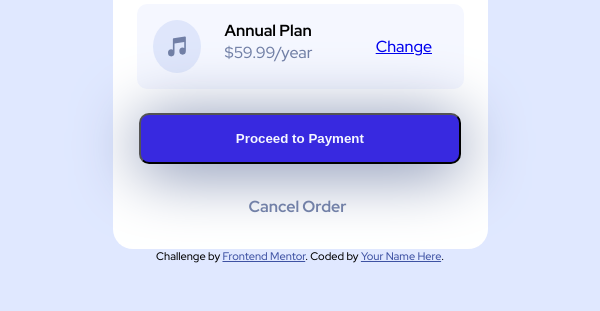
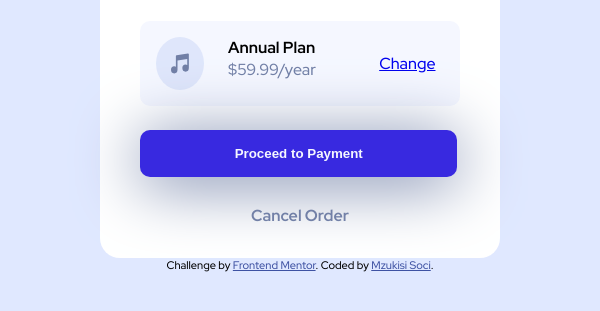
Before and after one commit to Mzu-Soci/Order-summary-card-solution, a plain HTML site: page index.html in a window 600 px wide. Shown: the part 379-690 px from the top of the page. Drawn offline with Linux system fonts and the light colour scheme.

Commit message:
Add media queries for desktop and mobile

```diff
--- a/css/style.css
+++ b/css/style.css
@@ -1,27 +1,70 @@
+@media only screen and (max-width: 600px) {
+    .container {
+        max-width: 375px;
+    }
+
+    .image {
+        height: 183px;
+    }
+
+    .pricing {
+        margin: 1.5em;
+    }
+
+    button {
+        margin: 0 2em;
+        padding: 1.2em 7.2em;
+    }
+
+    .cancel {
+        padding: 1.75em 8.5em;
+    }
+}
+
+@media only screen and (min-width: 600px) {
+    .container {
+        max-width: 400px;
+    }
+
+    .image {
+        height: 200px;
+    }
+
+    .pricing {
+        margin: 1.5em 2.5em;
+    }
+
+    button {
+        margin: 0 3em;
+        padding: 1.2em 7.1em;
+    }
+
+    .cancel {
+        padding: 1.75em 8.5em 2em;
+    }
+}
+
 body {
     background-color: hsl(225, 100%, 94%);
     font-family: 'Red Hat Display', sans-serif;
 }
 
 .container {
-    /* background-color: hsl(225, 100%, 98%); */
     background-color: white;
     border-radius: 20px;
-    max-width: 375px;
     margin: auto;
 }
 
 .image {
-    height: 183px;
+    margin-bottom: 2rem;
+    background-size:contain;
     background-image: url(../images/illustration-hero.svg);
-    background-size:contain;
     border-radius: 20px 20px 0 0 ;
     background-repeat: no-repeat;
-    margin-bottom: 2rem;
 }
 
+/* Text Area */
 .text-area {
-    /* font-family: 'Red Hat Display', sans-serif; */
     text-align: center;
     padding: 0 2em;
 }
@@ -35,11 +78,13 @@ p {
     line-height: 1.5em;
 }
 
+/* Pricing Area */
+.pricing {
+    padding: 1em;
+}
 .pricing {
     border-radius: 10px;
     background-color: hsl(225, 100%, 98%);
-    margin: 1.5em;
-    padding: 1em;
     display: flex;
 }
 
@@ -60,26 +105,35 @@ h4 {
     padding: 1em 0;
 }
 
+/* Payment and Cancel Button */
 button {
     background-color: hsl(245, 75%, 52%);
     border-radius: 10px;
+    border-style: none;
     color: hsl(225, 100%, 98%);
     font-weight: 700;
-    margin: 0 2em;
-    padding: 1.2em 7.1em;
     box-shadow: 0 .5em 65px hsl(224, 23%, 55%);
+}
+
+button:hover,
+button:focus {
+    opacity: .75;
 }
 
 .cancel {
     font-weight: 700;
-    padding: 2em 8.5em;
-    /* padding-bottom: 2em; */
+    text-align: center;
     text-decoration: none;
 }
 
-.cancel-order {
+.cancel-link {
     text-decoration: none;
     color: hsl(224, 23%, 55%);
+}
+
+.cancel-link:hover,
+.cancel-link:focus {
+    color: hsl(223, 47%, 23%)
 }
 
 /* Attribution */
--- a/index.html
+++ b/index.html
@@ -57,17 +57,15 @@
       <button>Proceed to Payment</button>
 
       <div class="cancel">
-        <a class="cancel-order" href="#">Cancel Order</a>
+        <a class="cancel-link" href="#">Cancel Order</a>
       </div>
-
-
     </div>
 
     <div class="attribution">
       Challenge by
       <a href="https://www.frontendmentor.io?ref=challenge" target="_blank"
         >Frontend Mentor</a
-      >. Coded by <a href="#">Your Name Here</a>.
+      >. Coded by <a href="https://github.com/Mzu-Soci">Mzukisi Soci</a>.
     </div>
   </body>
 </html>
```
Also changed, not shown: 1 other file.
